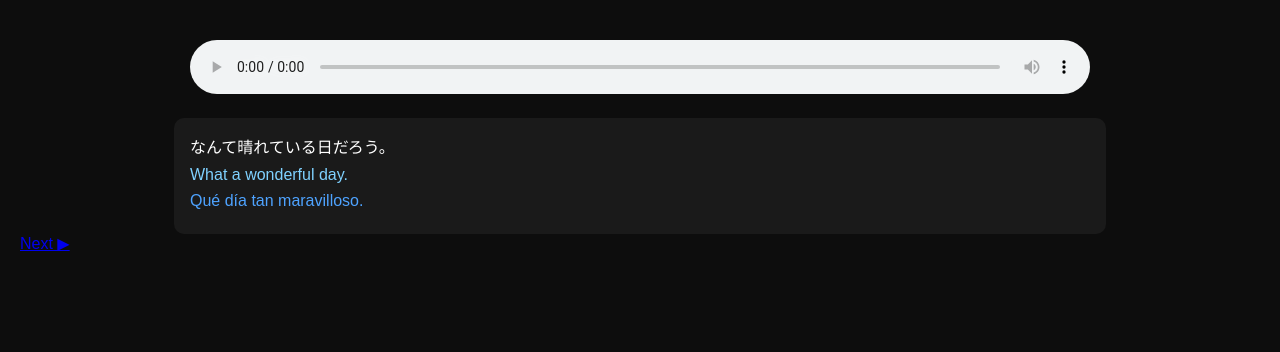
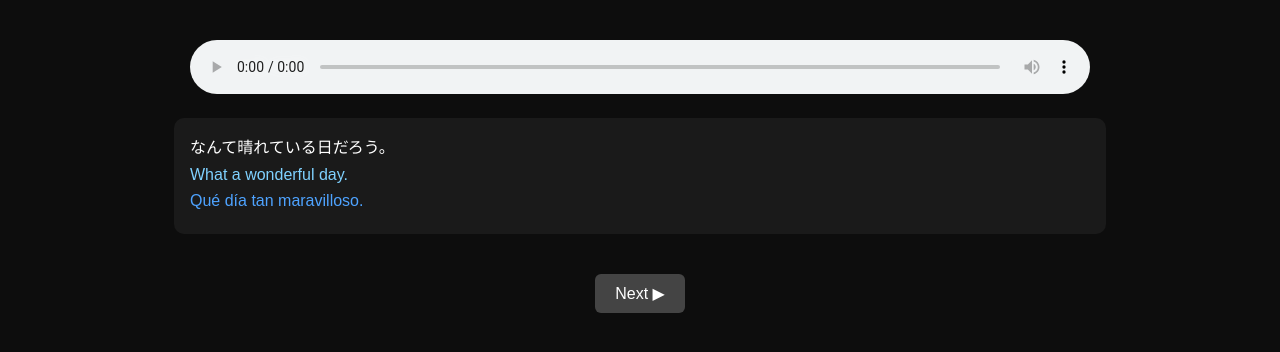
Before and after one commit to ericgomez7789-jpg/nihongo-frontend, a website: page manga/school/website/manga-page1.html in a window 1280 px wide. Drawn offline with Linux system fonts and the light colour scheme.

Commit message:
Updated file again

```diff
--- a/manga/school/website/manga-page1.html
+++ b/manga/school/website/manga-page1.html
@@ -3,6 +3,8 @@
 <head>
   <meta charset="UTF-8">
   <title>School Manga — Page 1</title>
+  <meta name="viewport" content="width=device-width, initial-scale=1.0">
+
   <style>
     body {
       margin: 0;
@@ -63,27 +65,29 @@
       background: #666;
     }
   </style>
-
 </head>
 
 <body>
 
+  <!-- Audio -->
   <div class="panel">
     <audio controls>
       <source src="audio/school-page1.wav" type="audio/wav">
+      Your browser does not support audio playback.
     </audio>
   </div>
 
+  <!-- 3-Layer Text -->
   <div class="bubble-text">
     <span class="jp">なんて晴れている日だろう。</span>
     <span class="en">What a wonderful day.</span>
     <span class="es">Qué día tan maravilloso.</span>
   </div>
 
-<div class="next-button">
+  <!-- Next Button -->
+  <div class="button-row">
     <a href="manga-page1b.html">Next ▶</a>
   </div>
 
-
 </body>
 </html>
```
Lines whose indentation alone changed are shown as unchanged.
